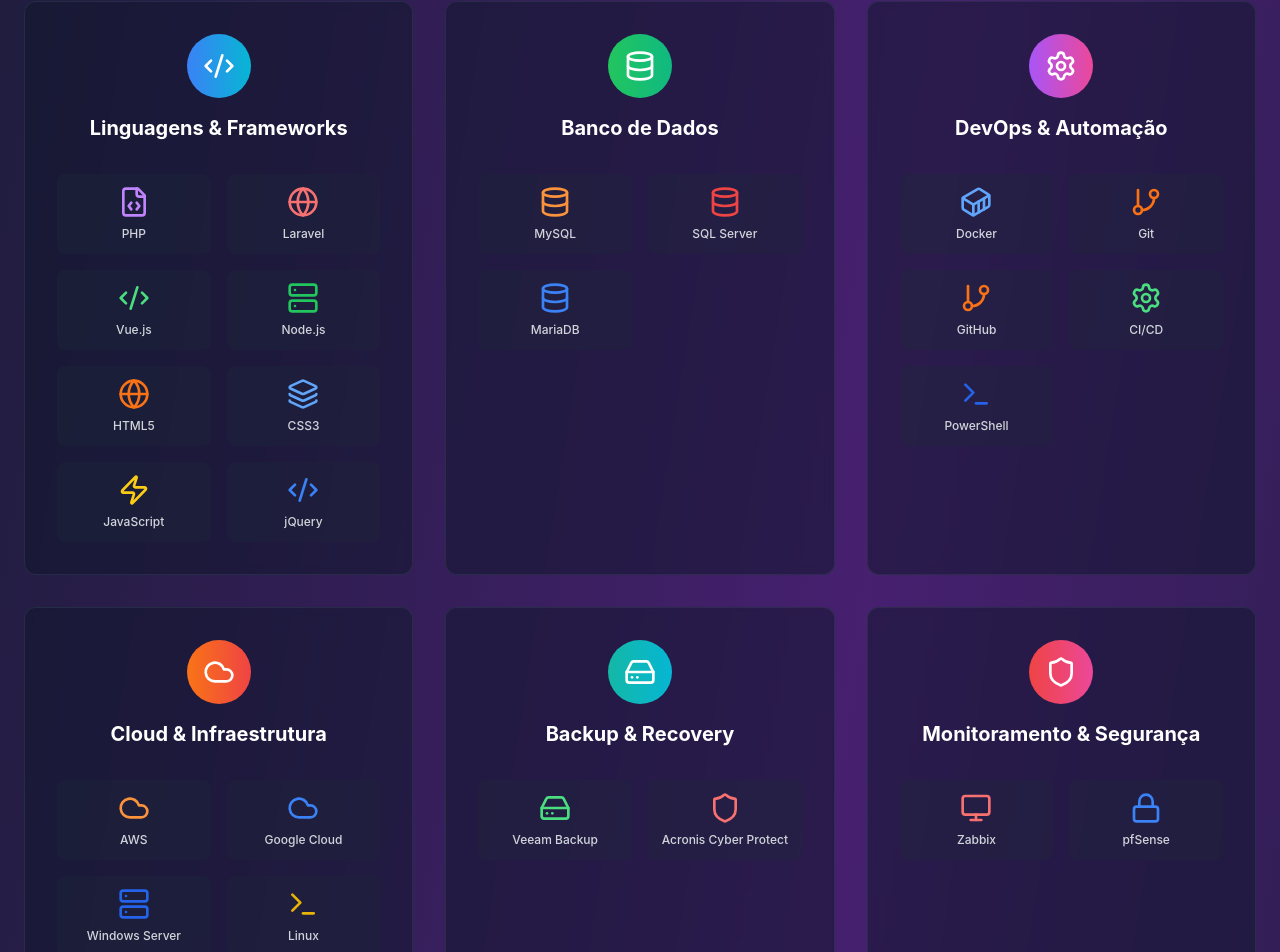
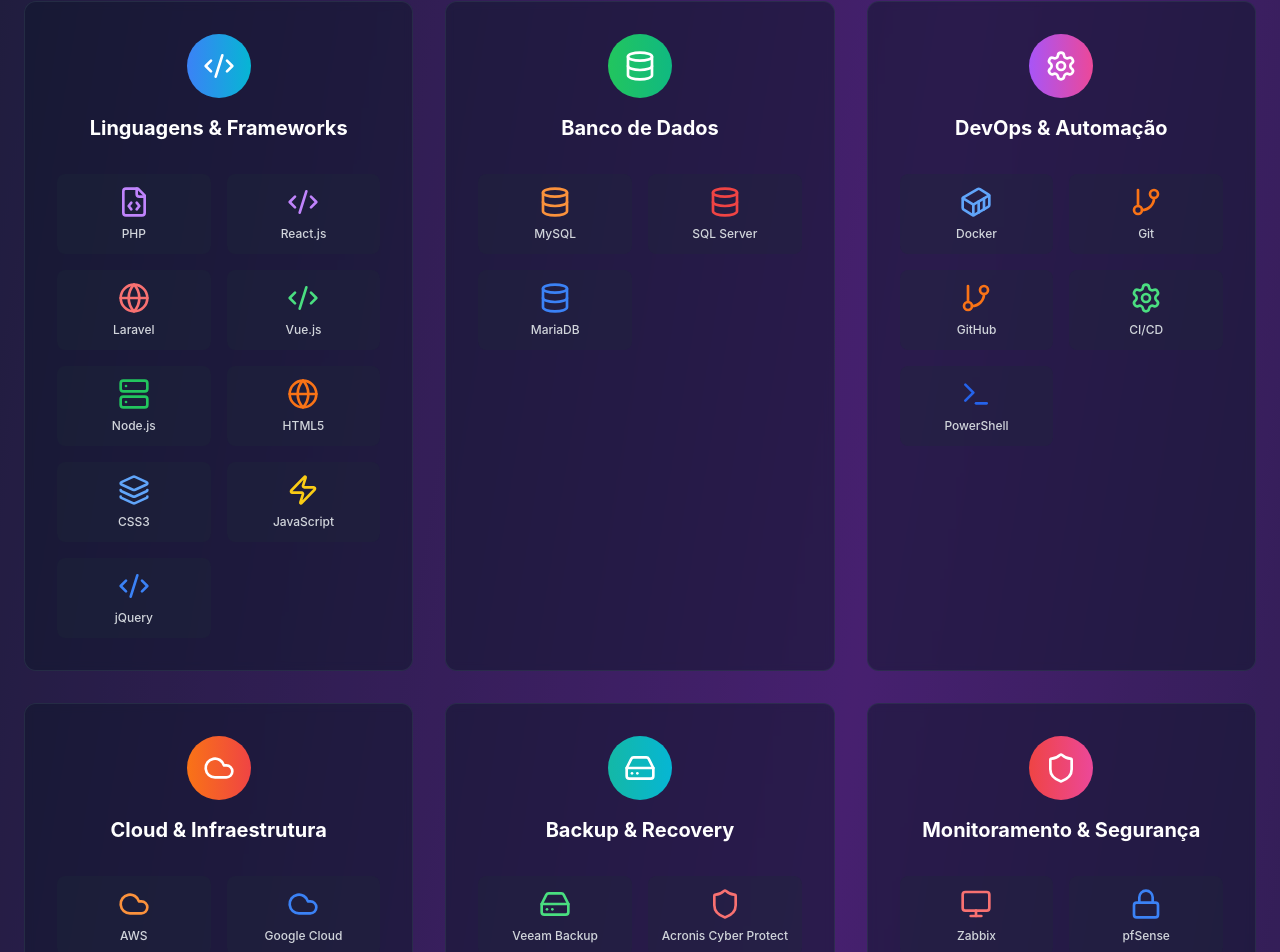
Before and after one commit to igortriveloni86/meu-portfolio, a React (Vite) app: page / in a window 1280 px wide. Shown: the part 1977-2929 px from the top of the page. Built offline with nearby package versions, Linux system fonts and the light colour scheme.

Commit message:
adicionado skills

```diff
--- a/src/components/Skills.tsx
+++ b/src/components/Skills.tsx
@@ -34,6 +34,11 @@
         {
           name: "PHP",
           icon: <FileCode className="w-8 h-8" />,
+          color: "text-purple-400",
+        },
+        {
+          name: "React.js",
+          icon: <Code2 className="w-8 h-8" />, //
           color: "text-purple-400",
         },
         {
```
